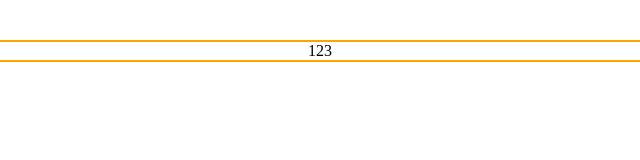
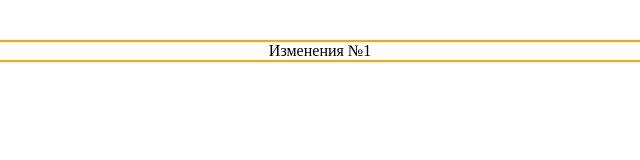
Before and after one commit to BergerMuxaujl/sait-Buhgalter, a plain HTML site: page index.html in a window 1280 px wide. Shown: the full height of the page, 320-960 px from the left. Drawn offline with Linux system fonts and the light colour scheme.

Commit message:
NewChange

```diff
--- a/index.html
+++ b/index.html
@@ -6,7 +6,7 @@
 	</head>
 <body>
 	<header>
-		123
+		Изменения №1
 	</header>
 	<footer>
 	</footer>
```
